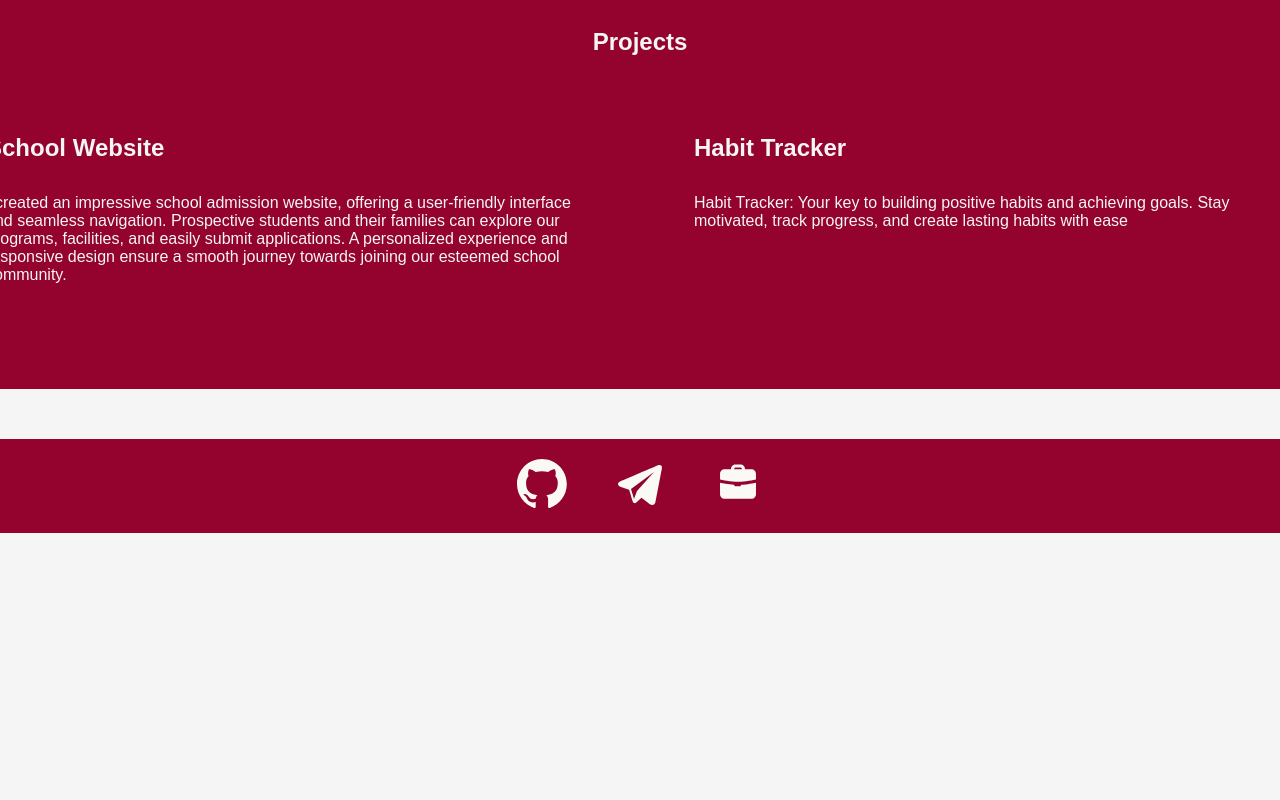
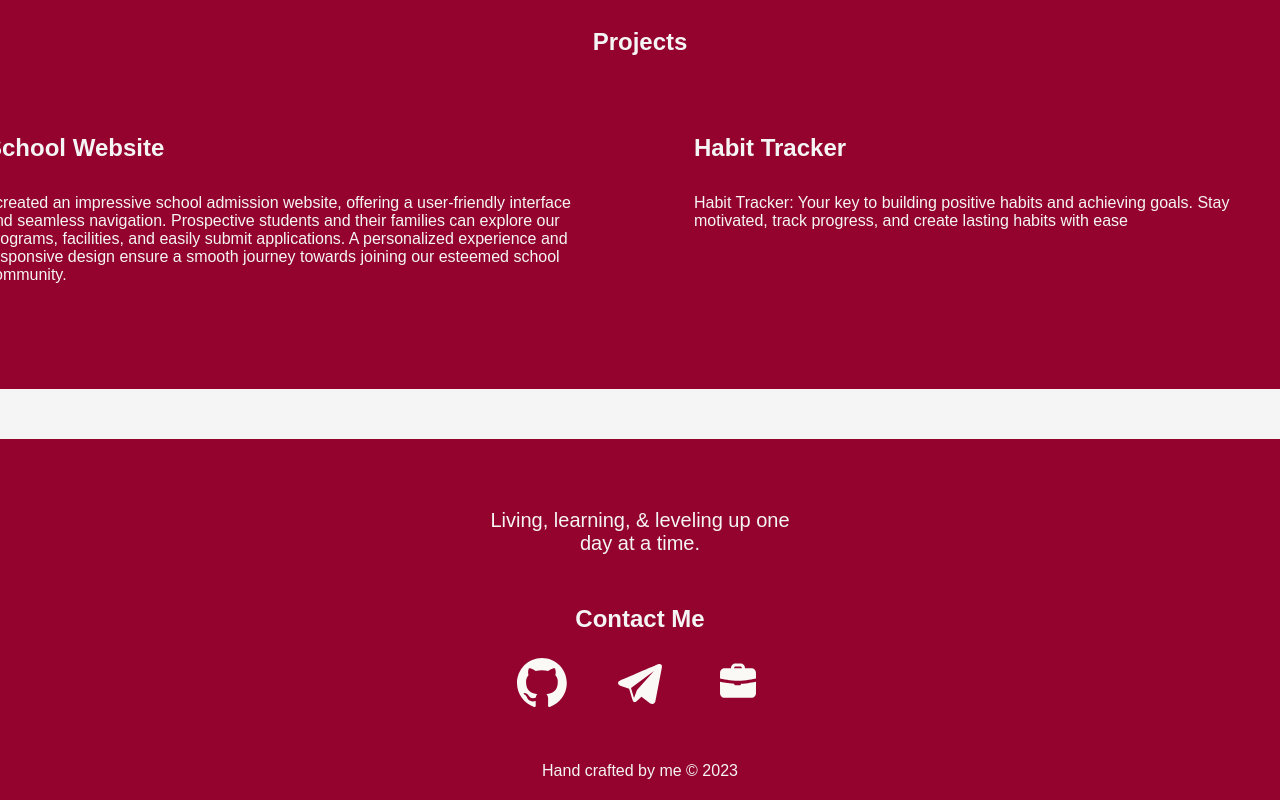
Before and after one commit to BelalElrashidy/Portfolio, a plain HTML site: page index.html in a window 1280 px wide. Shown: the part 450-1250 px from the top of the page. Before the commit the page ends 983 px from the top, so only its background shows below. Drawn offline with Linux system fonts and the light colour scheme.

Commit message:
Add files via upload

```diff
--- a/css/main.css
+++ b/css/main.css
@@ -89,3 +89,19 @@ footer ul{
 footer ul img{
     width: 50px;
 }
+footer p{
+    text-align: center;
+    color: #f5f5f5;
+    margin-top: 50px;
+}
+footer div{
+    margin: 0 auto;
+    margin-bottom:50px ;
+    font-size: 20px;
+    width: 300px;
+}
+footer h2{
+    color: #f5f5f5;
+    text-align: center;
+    margin-bottom: 25px;
+}
--- a/index.html
+++ b/index.html
@@ -43,12 +43,16 @@
         </div>
     </main>
     <footer>
-
+        <div>
+            <p>Living, learning, & leveling up one day at a time.</p>
+        </div>
+        <h2>Contact Me</h2>
         <ul class="flex row">
             <li id="gh-link"><a href="https://github.com/BeboElRashidy"><img src="Assets/github.svg" alt="Github"></a></li>
-            <li id="tg-link"><a href="https://github.com/BeboElRashidy"><img src="Assets/telegram.svg" alt="Telegram"></a></li>
-            <li id="email"><a href="https://github.com/BeboElRashidy"><img src="Assets/email.svg" alt="Email"></a></li>
+            <li id="tg-link"><a href="https://t.me/Belal_ElRashidy"><img src="Assets/telegram.svg" alt="Telegram"></a></li>
+            <li id="email"><a href="mailto:bebo.elrashidy22@gmail.com"><img src="Assets/email.svg" alt="Email"></a></li>
         </ul>
+        <p>Hand crafted by me &copy; 2023</p>
     </footer>
 </body>
 </html>
```
